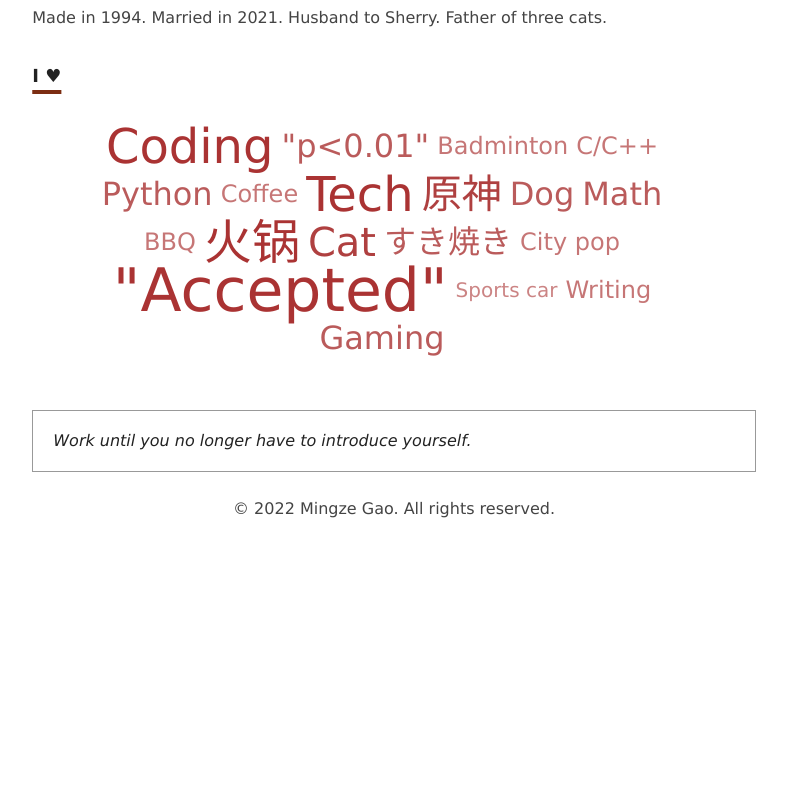
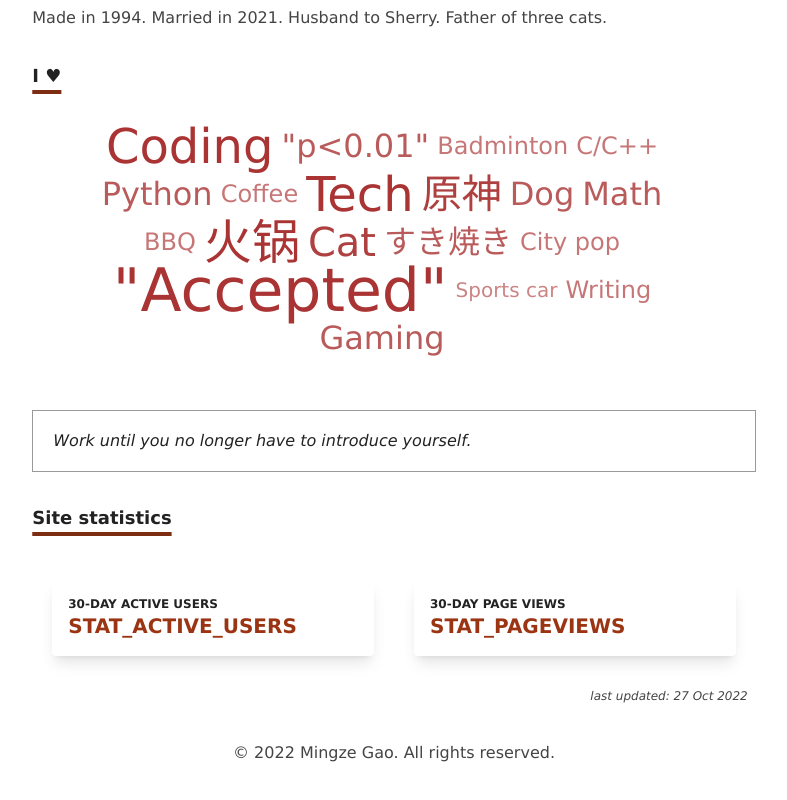
Before and after one commit to mgao6767/adriangao, an Astro site: page /about in a window 1280 px wide. Shown: the part 745-1545 px from the top of the page, without its empty margins (246-1033 px from the left). Before the commit the page ends 1311 px from the top, so only its background shows below. Built offline with nearby package versions, Linux system fonts and the light colour scheme; Astro itself is replaced by a stand-in of ours.

Commit message:
refactor(about): site stats
site stats as a component

```diff
--- /dev/null
+++ b/src/components/Stats.astro
@@ -0,0 +1,54 @@
+---
+let date = new Date().toLocaleString('en-AU', {
+  year: 'numeric',
+  month: 'short',
+  day: '2-digit'
+})
+---
+
+<div class="flex flex-wrap">
+  <div class="mt-4 w-full lg:w-6/12 xl:w-6/12 px-5 mb-4">
+    <div
+      class="relative flex flex-col min-w-0 break-words bg-white rounded mb-3 xl:mb-0 shadow-lg"
+    >
+      <div class="flex-auto p-4">
+        <div class="flex flex-wrap">
+          <div class="relative w-full pr-4 max-w-full flex-grow flex-1">
+            <h5 class="text-blueGray-400 uppercase font-bold text-xs">
+              30-day Active Users
+            </h5>
+            <span class="font-semibold text-xl text-orange-800"
+              >STAT_ACTIVE_USERS</span
+            >
+          </div>
+        </div>
+      </div>
+    </div>
+  </div>
+
+  <div class="mt-4 w-full lg:w-6/12 xl:w-6/12 px-5">
+    <div
+      class="relative flex flex-col min-w-0 break-words bg-white rounded mb-4 xl:mb-0 shadow-lg"
+    >
+      <div class="flex-auto p-4">
+        <div class="flex flex-wrap">
+          <div class="relative w-full pr-4 max-w-full flex-grow flex-1">
+            <h5 class="text-blueGray-400 uppercase font-bold text-xs">
+              30-day Page Views
+            </h5>
+            <span class="font-semibold text-xl text-orange-800"
+              >STAT_PAGEVIEWS</span
+            >
+          </div>
+        </div>
+      </div>
+    </div>
+  </div>
+</div>
+<p class="text-xs text-right italic mr-2 mb-3">last updated: {date}</p>
+
+<style>
+  div.site-stats {
+    @apply my-4;
+  }
+</style>
--- a/src/pages/about.mdx
+++ b/src/pages/about.mdx
@@ -19,3 +19,9 @@ import TagCloud from '../components/TagCloud.astro'
 <br />
 
 > Work until you no longer have to introduce yourself.
+
+## Site statistics
+
+import Stats from '../components/Stats.astro'
+
+<Stats />
```
Also changed, not shown: .github/workflows/deploy.yml, 1 other file.
